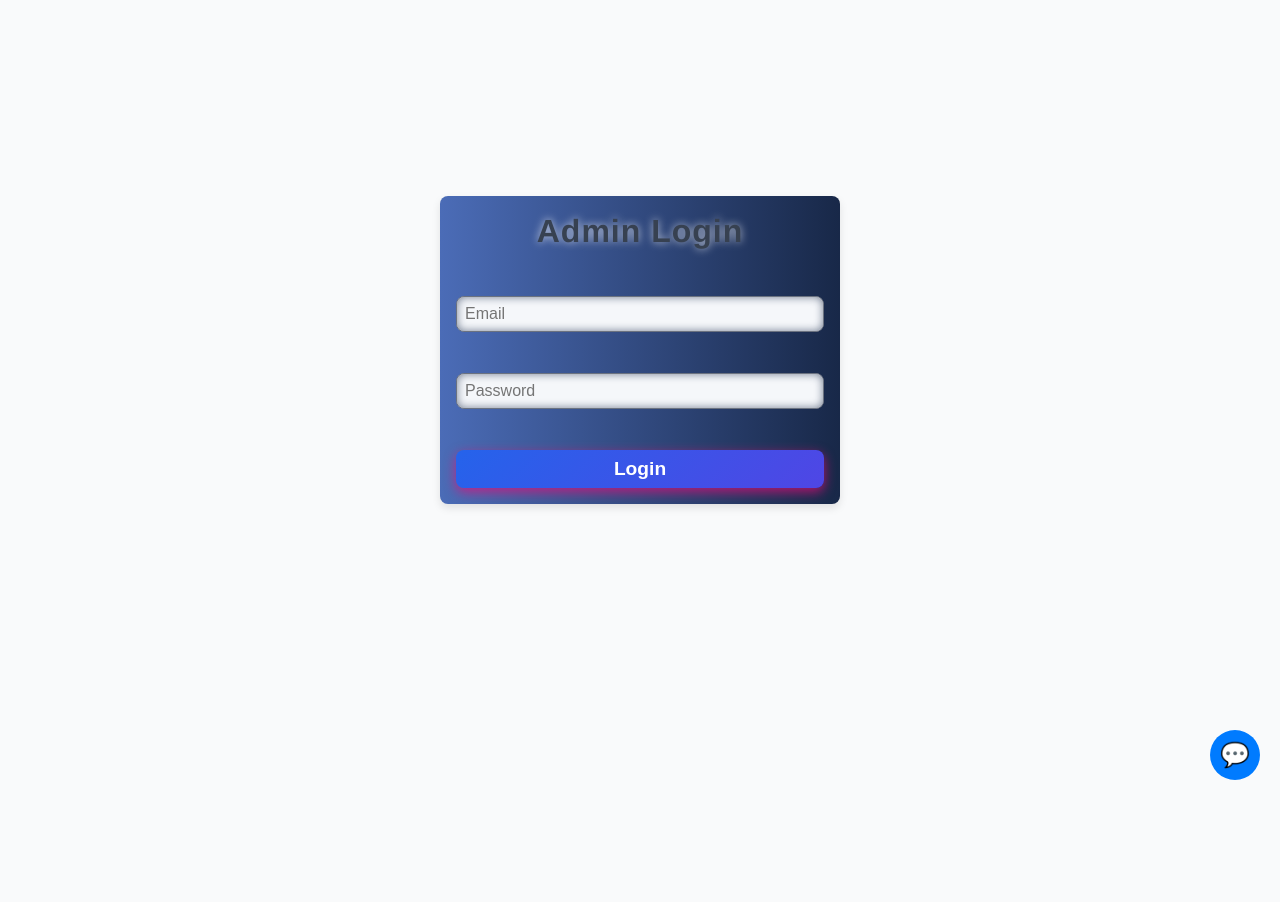
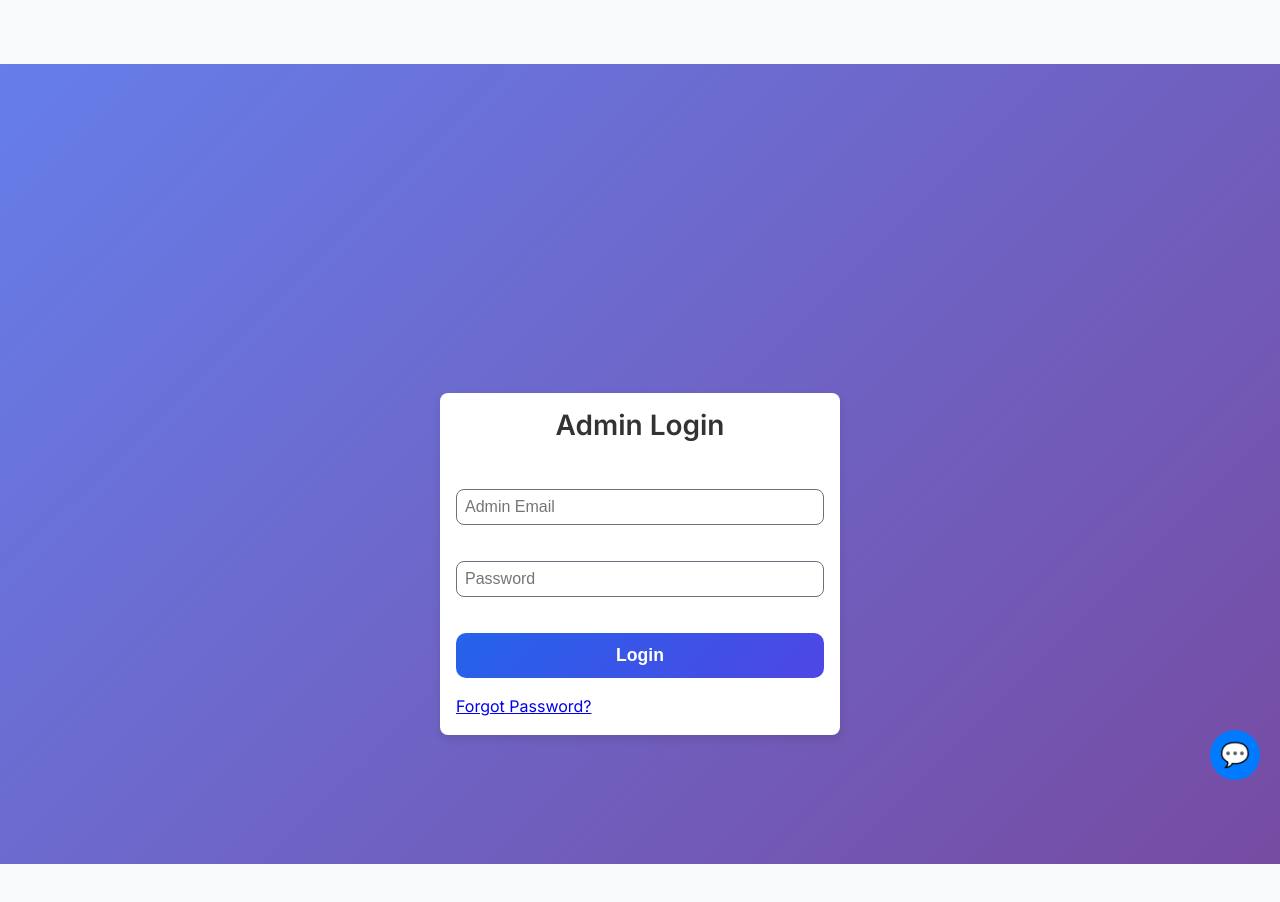
Before and after one commit to tareqfaiz/E-Commerce-Website, a React (Vite) app in the folder frontend/: page /admin/login in a window 1280 px wide. Shown: the top 902 px of the page. Before the commit the page ends 800 px from the top, so only its background shows below. Built offline with nearby package versions, Linux system fonts and the light colour scheme.

Commit message:
admin page routing restored, admin login funtionality restored. Customer login works normally.

```diff
--- a/frontend/package.json
+++ b/frontend/package.json
@@ -10,6 +10,7 @@
     "preview": "vite preview"
   },
   "dependencies": {
+    "jwt-decode": "^4.0.0",
     "react": "^19.1.0",
     "react-dom": "^19.1.0",
     "react-router-dom": "^6.14.1"
--- a/frontend/src/App.jsx
+++ b/frontend/src/App.jsx
@@ -1,5 +1,5 @@
 import React, { Suspense, lazy } from 'react';
-import { BrowserRouter as Router, Routes, Route, createRoutesFromElements } from 'react-router-dom';
+import { BrowserRouter as Router, Routes, Route } from 'react-router-dom';
 import Home from './pages/Home';
 import AdminProductForm from './pages/AdminProductForm';
 import Cart from './pages/Cart';
@@ -21,6 +21,7 @@ import AdminDatabaseManagement from './pages/AdminDatabaseManagement';
 import AdminProductEdit from './pages/AdminProductEdit';
 import AdminOrderEdit from './pages/AdminOrderEdit';
 import ProtectedRoute from './components/ProtectedRoute';
+import AdminRedirect from './components/AdminRedirect'; // Import the new component
 import { CartProvider } from './context/CartContext';
 import { PageProvider } from './context/PageContext';
 import Navbar from './components/Navbar';
@@ -39,22 +40,29 @@ function App() {
       <Router>
         <div style={{ display: 'flex', flexDirection: 'column', minHeight: '100vh' }}>
           <header className="app-header">
-            {/* Conditionally render Navbar based on route */}
             <Routes>
-              {/* Render AdminNavbar for admin routes except admin login */}
               <Route path="/admin/*" element={<AdminNavbar />} />
               <Route path="/admin/login" element={null} />
-              {/* Render Customer Navbar for other routes */}
               <Route path="*" element={<Navbar />} />
             </Routes>
           </header>
           <main className="app-main" style={{ flexGrow: 1, paddingBottom: '6rem', paddingTop: window.innerWidth <= 480 ? '56px' : '64px' }}>
             <Routes>
+              {/* Public Routes */}
               <Route path="/" element={<Home />} />
               <Route path="/products" element={<Products />} />
               <Route path="/cart" element={<Cart />} />
               <Route path="/login" element={<Login />} />
               <Route path="/register" element={<Register />} />
+
+              {/* Admin Routes */}
+              <Route path="/admin" element={<AdminRedirect />} />
+              <Route path="/admin/login" element={<AdminLogin />} />
+              <Route path="/admin/dashboard" element={
+                <ProtectedRoute adminOnly={true}>
+                  <AdminDashboard />
+                </ProtectedRoute>
+              } />
               <Route path="/admin/products/new" element={<AdminProductForm />} />
               <Route path="/admin/products/edit/:id" element={
                 <ProtectedRoute adminOnly={true}>
@@ -123,12 +131,8 @@ function App() {
                   <AdminContactRequests />
                 </ProtectedRoute>
               } />
-              <Route path="/admin/login" element={<AdminLogin />} />
-              <Route path="/admin/dashboard" element={
-                <ProtectedRoute adminOnly={true}>
-                  <AdminDashboard />
-                </ProtectedRoute>
-              } />
+
+              {/* User Protected Routes */}
               <Route path="/profile" element={
                 <ProtectedRoute>
                   <UserProfile />
@@ -148,14 +152,13 @@ function App() {
               } />
             </Routes>
           </main>
-          {/* Conditionally render Footer based on route */}
-          <Routes>
-            {/* Render AdminFooter for admin routes except admin login */}
-            <Route path="/admin/*" element={<AdminFooter />} />
-            <Route path="/admin/login" element={null} />
-            {/* Render Customer Footer for other routes */}
-            <Route path="*" element={<Footer />} />
-          </Routes>
+          <footer className="app-footer">
+            <Routes>
+              <Route path="/admin/*" element={<AdminFooter />} />
+              <Route path="/admin/login" element={null} />
+              <Route path="*" element={<Footer />} />
+            </Routes>
+          </footer>
           <Chatbot />
         </div>
       </Router>
--- a/frontend/src/components/AdminNavbar.jsx
+++ b/frontend/src/components/AdminNavbar.jsx
@@ -1,23 +1,28 @@
 import React from 'react';
 import { useAuth } from '../context/AuthContext';
-import { useNavigate } from 'react-router-dom';
+import { useNavigate, Link } from 'react-router-dom';
 import './AdminNavbar.css';
 
 function AdminNavbar() {
-  const { logout, user } = useAuth();
+  const { isAuthenticated, logout, user } = useAuth();
   const navigate = useNavigate();
+
+  // Check if the user is an admin
+  const isAdmin = user && user.isAdmin;
+
   const handleLogout = () => {
     logout();
-    if (user && user.isAdmin) {
-      navigate('/admin/login');
-    } else {
-      navigate('/');
-    }
+    navigate('/admin/login');
   };
+
+  // Render nothing if we are on the login page or if the user is not an authenticated admin
+  if (!isAuthenticated || !isAdmin) {
+    return null;
+  }
 
   return (
     <nav className="admin-navbar">
-      <button className="admin-navbar-home" onClick={() => window.location.href = '/admin/dashboard'}>Admin Home</button>
+      <Link to="/admin/dashboard" className="admin-navbar-home">Admin Home</Link>
       <div className="admin-navbar-right">
         <button className="admin-navbar-logout" onClick={handleLogout}>Logout</button>
       </div>
--- /dev/null
+++ b/frontend/src/components/AdminRedirect.jsx
@@ -0,0 +1,20 @@
+import React from 'react';
+import { Navigate } from 'react-router-dom';
+import { useAuth } from '../context/AuthContext';
+
+const AdminRedirect = () => {
+  const { isAuthenticated, user, loading } = useAuth();
+
+  if (loading) {
+    // You might want to show a loading spinner here
+    return <div>Loading...</div>;
+  }
+
+  if (isAuthenticated && user?.isAdmin) {
+    return <Navigate to="/admin/dashboard" replace />;
+  }
+
+  return <Navigate to="/admin/login" replace />;
+};
+
+export default AdminRedirect;
--- a/frontend/src/context/AuthContext.jsx
+++ b/frontend/src/context/AuthContext.jsx
@@ -1,107 +1,61 @@
 import React, { createContext, useContext, useState, useEffect, useCallback } from 'react';
 import API from '../services/api';
+import { jwtDecode } from "jwt-decode";
 
 const AuthContext = createContext();
 
 export const AuthProvider = ({ children }) => {
-  const [user, setUser] = useState(() => {
-    const storedUser = localStorage.getItem('user');
-    return storedUser ? JSON.parse(storedUser) : null;
-  });
+  const [user, setUser] = useState(null);
+  const [isAuthenticated, setIsAuthenticated] = useState(false);
+  const [loading, setLoading] = useState(true);
 
-  const [isAuthenticated, setIsAuthenticated] = useState(!!user);
-  const [loading, setLoading] = useState(false);
+  const logout = useCallback(() => {
+    setUser(null);
+    setIsAuthenticated(false);
+    localStorage.removeItem('user');
+    localStorage.removeItem('token');
+  }, []);
 
-  useEffect(() => {
-    setIsAuthenticated(!!user);
-  }, [user]);
-
-  const login = async (userData) => {
-    setLoading(true);
-    try {
-      if (userData) {
+  // This function is called when a user logs in successfully
+  const login = (userData) => {
+    const token = userData.token;
+    if (token) {
+        localStorage.setItem('token', token);
+        localStorage.setItem('user', JSON.stringify(userData));
         setUser(userData);
-        localStorage.setItem('user', JSON.stringify(userData));
-        setLoading(false);
-        return;
-      }
-      const token = localStorage.getItem('token');
-      if (token) {
-        try {
-          const response = await API.get('/users/profile', {
-            headers: { Authorization: `Bearer ${token}` },
-          });
-          const freshUserData = response.data;
-          setUser(freshUserData);
-          localStorage.setItem('user', JSON.stringify(freshUserData));
-        } catch (error) {
-          if (error.response && (error.response.status === 401 || error.response.status === 403)) {
-            logout();
-          }
-          setUser(null);
-          localStorage.removeItem('user');
-        }
-      } else {
-        setUser(null);
-        localStorage.removeItem('user');
-      }
-    } catch (error) {
-      setUser(null);
-      localStorage.removeItem('user');
+        setIsAuthenticated(true);
     }
-    setLoading(false);
   };
 
-  const logout = () => {
-    setUser(null);
-    localStorage.removeItem('user');
-    localStorage.removeItem('token');
-  };
-
-  // New function to refresh token
-  const refreshToken = useCallback(async () => {
-    try {
-      const response = await API.post('/auth/refresh-token', {}, {
-        headers: {
-          Authorization: `Bearer ${localStorage.getItem('token')}`,
-        },
-      });
-      if (response.status === 200 && response.data.token) {
-        localStorage.setItem('token', response.data.token);
-        return true;
-      }
-    } catch (error) {
-      logout();
-      return false;
-    }
-  }, []);
-
-  // Periodically refresh token every 10 minutes
+  // This function runs on initial page load to check for an existing session
   useEffect(() => {
-    const interval = setInterval(() => {
-      if (user) {
-        refreshToken();
-      }
-    }, 10 * 60 * 1000); // 10 minutes
-    return () => clearInterval(interval);
-  }, [user, refreshToken]);
-
-  useEffect(() => {
-    const token = localStorage.getItem('token');
-    if (token) {
-      try {
-        const decoded = JSON.parse(atob(token.split('.')[1]));
-        if (decoded.exp * 1000 < Date.now()) {
-          logout();
+    const verifyExistingSession = async () => {
+        const token = localStorage.getItem('token');
+        if (token) {
+            try {
+                const decoded = jwtDecode(token);
+                if (decoded.exp * 1000 < Date.now()) {
+                    logout();
+                } else {
+                    // If token is valid, trust the user data in local storage for initial render
+                    const storedUser = localStorage.getItem('user');
+                    if (storedUser) {
+                        const userData = JSON.parse(storedUser);
+                        setUser(userData);
+                        setIsAuthenticated(true);
+                    }
+                }
+            } catch (error) {
+                logout();
+            }
         }
-      } catch (error) {
-        logout();
-      }
-    }
-  }, []);
+        setLoading(false);
+    };
+    verifyExistingSession();
+  }, [logout]);
 
   return (
-    <AuthContext.Provider value={{ user, login, logout, isAuthenticated, loading, refreshToken }}>
+    <AuthContext.Provider value={{ user, login, logout, isAuthenticated, loading }}>
       {children}
     </AuthContext.Provider>
   );
--- a/frontend/src/pages/AdminLogin.css
+++ b/frontend/src/pages/AdminLogin.css
@@ -1,59 +1,69 @@
+.admin-login-container {
+  display: flex;
+  justify-content: center;
+  align-items: center;
+  min-height: 100vh;
+  background: linear-gradient(135deg, #667eea 0%, #764ba2 100%);
+  padding: 20px;
+}
+
 .form-container {
+  background: white;
+  padding: 40px;
+  border-radius: 10px;
+  box-shadow: 0 10px 25px rgba(0, 0, 0, 0.1);
+  width: 100%;
   max-width: 400px;
-  margin: 80px auto 40px;
-  padding: 40px 30px;
-  background: linear-gradient(90deg, #4b6cb7 0%, #182848 100%);
-  border-radius: 12px;
-  box-shadow: 0 12px 30px rgba(24, 40, 72, 0.8);
-  font-family: 'Helvetica Neue', Helvetica, Arial, sans-serif;
-  color: #e0e6f0;
-  user-select: none;
 }
 
 .form-container h2 {
+  text-align: center;
   margin-bottom: 30px;
-  font-weight: 700;
-  font-size: 2rem;
-  text-align: center;
-  letter-spacing: 1px;
-  text-shadow: 0 0 8px rgba(255, 255, 255, 0.7);
+  color: #333;
+  font-size: 28px;
+  font-weight: 600;
+}
+
+.form-group {
+  margin-bottom: 20px;
 }
 
 .form-input {
   width: 100%;
-  padding: 14px 18px;
-  margin-bottom: 25px;
-  border: none;
-  border-radius: 10px;
-  font-size: 1.1rem;
-  transition: box-shadow 0.3s ease;
-  box-shadow: inset 0 0 8px rgba(24, 40, 72, 0.6);
-  background-color: #f5f7fa;
-  color: #34495e;
+  padding: 12px 15px;
+  border: 1px solid #ddd;
+  border-radius: 5px;
+  font-size: 16px;
+  transition: border-color 0.3s ease;
 }
 
 .form-input:focus {
   outline: none;
-  box-shadow: 0 0 12px rgba(75, 108, 183, 0.9);
-  background-color: white;
+  border-color: #667eea;
 }
 
 .form-button {
   width: 100%;
-  padding: 14px 0;
-  background: linear-gradient(90deg, #ff6a00, #ee0979);
+  padding: 12px;
+  background-color: #667eea;
+  color: white;
   border: none;
-  border-radius: 10px;
-  color: white;
-  font-weight: 700;
-  font-size: 1.2rem;
+  border-radius: 5px;
+  font-size: 16px;
   cursor: pointer;
-  transition: background 0.3s ease, box-shadow 0.3s ease;
-  user-select: none;
-  box-shadow: 0 4px 12px rgba(238, 9, 121, 0.7);
+  transition: background-color 0.3s ease;
 }
 
-.form-button:hover {
-  background: linear-gradient(90deg, #ee0979, #ff6a00);
-  box-shadow: 0 0 16px rgba(238, 9, 121, 0.9);
+.form-button:hover:not(:disabled) {
+  background-color: #5a6fd8;
 }
+
+.form-button:disabled {
+  background-color: #cccccc;
+  cursor: not-allowed;
+}
+
+.form-button.loading {
+  background-color: #cccccc;
+  cursor: wait;
+}
--- a/frontend/src/pages/AdminLogin.jsx
+++ b/frontend/src/pages/AdminLogin.jsx
@@ -1,71 +1,103 @@
-import React, { useState } from 'react';
+import React, { useState, useEffect } from 'react';
 import { useNavigate } from 'react-router-dom';
-import * as api from '../api/api';
+import { adminLogin } from '../api/api';
 import { useAuth } from '../context/AuthContext';
 import Toast from '../components/Toast';
+import MessageModal from '../components/MessageModal';
 import './AdminLogin.css';
 
 function AdminLogin() {
   const [email, setEmail] = useState('');
   const [password, setPassword] = useState('');
   const [toastMessage, setToastMessage] = useState('');
-  const authContext = useAuth();
+  const [isLoading, setIsLoading] = useState(false);
+  const [showForgotPasswordModal, setShowForgotPasswordModal] = useState(false);
+  const { login, isAuthenticated, user, loading: authLoading } = useAuth();
   const navigate = useNavigate();
+
+  useEffect(() => {
+    if (!authLoading && isAuthenticated && user?.isAdmin) {
+      navigate('/admin/dashboard');
+    }
+  }, [isAuthenticated, user, authLoading, navigate]);
 
   const showToast = (message) => {
     setToastMessage(message);
   };
 
-  const handleLogin = async () => {
-    if (!email || !password) {
-      showToast('Please fill all fields');
-      return;
-    }
+  const handleLogin = async (e) => {
+    e.preventDefault();
+    setIsLoading(true);
     try {
-      const response = await api.adminLogin({ email, password });
+      const response = await adminLogin({ email, password });
       if (response.data && response.data.token) {
-        localStorage.setItem('token', response.data.token);
-        await authContext.login(response.data);
-        if (authContext.user && authContext.user.isAdmin) {
-          showToast('Admin logged in');
-          navigate('/admin/dashboard');
+        // Pass the user data directly to the context
+        login(response.data);
+        showToast('Admin login successful!');
+        // The useEffect will handle navigation
       } else {
-          showToast('Admin login failed: not an admin');
-        }
-      } else {
-        showToast('Admin login failed');
+        throw new Error(response.data.message || 'Login failed: Invalid credentials');
       }
     } catch (error) {
-      showToast('Admin login failed');
+      console.error('Admin login error:', error);
+      const errorMessage = error.response?.data?.message || error.message || 'Login failed: Server error';
+      showToast(errorMessage);
+    } finally {
+      setIsLoading(false);
     }
   };
 
-  React.useEffect(() => {
-    if (authContext.user && authContext.user.isAdmin) {
-      navigate('/admin/dashboard');
+  if (authLoading) {
+    return <div className="admin-login-container"><div>Loading...</div></div>;
   }
-  }, [authContext.user, navigate]);
 
   return (
-    <div className="form-container">
+    <>
+      <div className="admin-login-container">
+        <form className="form-container" onSubmit={handleLogin}>
           <h2>Admin Login</h2>
+          <div className="form-group">
             <input
               className="form-input"
               type="email"
-        placeholder="Email"
+              placeholder="Admin Email"
               value={email}
               onChange={e => setEmail(e.target.value)}
+              disabled={isLoading}
             />
+          </div>
+          <div className="form-group">
             <input
               className="form-input"
               type="password"
               placeholder="Password"
               value={password}
               onChange={e => setPassword(e.target.value)}
+              disabled={isLoading}
             />
-      <button className="form-button" onClick={handleLogin}>Login</button>
+          </div>
+          <button
+            type="submit"
+            className={`form-button ${isLoading ? 'loading' : ''}`}
+            disabled={isLoading}
+          >
+            {isLoading ? 'Logging in...' : 'Login'}
+          </button>
+          <div className="form-footer">
+            <a href="#" onClick={(e) => { e.preventDefault(); setShowForgotPasswordModal(true); }} className="forgot-password-link">
+                Forgot Password?
+            </a>
+          </div>
+        </form>
         <Toast message={toastMessage} onClose={() => setToastMessage('')} />
       </div>
+      <MessageModal
+        show={showForgotPasswordModal}
+        title="Password Reset"
+        message="Password reset functionality is not yet implemented. Please contact support for assistance."
+        onCancel={() => setShowForgotPasswordModal(false)}
+      />
+    </>
   );
 }
 
--- a/frontend/src/pages/Login.jsx
+++ b/frontend/src/pages/Login.jsx
@@ -1,81 +1,72 @@
 import React, { useState, useEffect } from 'react';
-import API, { loginUser } from '../services/api';
+import { loginUser } from '../services/api';
 import { GoogleLogin } from 'react-google-login';
 import FacebookLogin from 'react-facebook-login/dist/facebook-login-render-props';
 import { useAuth } from '../context/AuthContext';
 import { useNavigate } from 'react-router-dom';
 import Toast from '../components/Toast';
+import MessageModal from '../components/MessageModal';
 
 function Login() {
   const [email, setEmail] = useState('');
   const [password, setPassword] = useState('');
   const [error, setError] = useState('');
   const [toastMessage, setToastMessage] = useState('');
-  const [googleLoginAttempted, setGoogleLoginAttempted] = useState(false);
-  const authContext = useAuth();
+  const [showForgotPasswordModal, setShowForgotPasswordModal] = useState(false);
+  const { login, isAuthenticated, loading, user } = useAuth();
   const navigate = useNavigate();
 
   useEffect(() => {
-    if (authContext.isAuthenticated && !authContext.loading) {
+    if (isAuthenticated && !loading) {
+      if (user?.isAdmin) {
+        navigate('/admin/dashboard');
+      } else {
         navigate('/products');
       }
-  }, [authContext.isAuthenticated, authContext.loading, navigate]);
+    }
+  }, [isAuthenticated, loading, navigate, user]);
 
   const showToast = (message) => {
     setToastMessage(message);
   };
 
-  const handleLogin = async () => {
+  const handleLogin = async (e) => {
+    e.preventDefault();
     setError('');
     if (!email || !password) {
       setError('Please fill all fields');
       return;
     }
+    try {
       const res = await loginUser({ email, password });
-    if (res.success) {
-      localStorage.setItem('token', res.user.token);
-      await authContext.login(res.user);
-      showToast('Logged in');
-      const waitForAuth = () => {
-        return new Promise((resolve) => {
-          const interval = setInterval(() => {
-            if (authContext.isAuthenticated && !authContext.loading) {
-              clearInterval(interval);
-              resolve();
+      if (res.success && res.user) {
+        // Pass the user data directly to the context
+        login(res.user);
+        showToast('Logged in successfully!');
+        // The useEffect will handle navigation
+      } else {
+        throw new Error(res.error || 'Login failed: Invalid credentials');
       }
-          }, 50);
-        });
-      };
-      await waitForAuth();
-      navigate('/products');
-    } else {
-      showToast('Login failed');
+    } catch (err) {
+      setError(err.message || 'An error occurred during login.');
+      showToast(err.message || 'Login failed');
     }
   };
 
   const handleGoogleSuccess = (response) => {
-    setGoogleLoginAttempted(false);
     console.log('Google login success:', response);
-    // TODO: Send token to backend for verification and login
     showToast('Google login successful (token received)');
   };
 
   const handleGoogleFailure = (response) => {
-    setGoogleLoginAttempted(true);
     console.error('Google login failed:', response);
-    // Ignore errors caused by user closing popup or canceling login
-    if (response.error === 'popup_closed_by_user' || response.error === 'access_denied') {
-      setGoogleLoginAttempted(false);
-      return;
-    }
-    if (googleLoginAttempted) {
+    if (response.error !== 'popup_closed_by_user' && response.error !== 'access_denied') {
       showToast('Google login failed');
     }
   };
 
   const handleFacebookResponse = (response) => {
     console.log('Facebook login response:', response);
-    // TODO: Send token to backend for verification and login
     if (response.accessToken) {
       showToast('Facebook login successful (token received)');
     } else {
@@ -84,11 +75,13 @@ function Login() {
   };
 
   return (
-    <div className="form-container">
+    <>
+      <form className="form-container" onSubmit={handleLogin}>
         {error && <p className="form-error">{error}</p>}
         <input className="form-input" value={email} onChange={e => setEmail(e.target.value)} placeholder="Email" />
         <input className="form-input" value={password} onChange={e => setPassword(e.target.value)} type="password" placeholder="Password" />
-      <button className="form-button" onClick={handleLogin}>Login</button>
+        <button type="submit" className="form-button">Login</button>
+
         <div className="social-login">
             <GoogleLogin
                 clientId="YOUR_GOOGLE_CLIENT_ID"
@@ -97,7 +90,7 @@ function Login() {
                 onFailure={handleGoogleFailure}
                 cookiePolicy={'single_host_origin'}
                 render={renderProps => (
-            <button className="social-button google" onClick={() => { setGoogleLoginAttempted(true); renderProps.onClick(); }} disabled={renderProps.disabled}>
+                    <button type="button" className="social-button google" onClick={renderProps.onClick} disabled={renderProps.disabled}>
                     <img src="https://cdn.jsdelivr.net/npm/simple-icons@v7/icons/google.svg" alt="Google" className="social-icon" />
                     Login with Google
                     </button>
@@ -108,15 +101,27 @@ function Login() {
                 autoLoad={false}
                 callback={handleFacebookResponse}
                 render={renderProps => (
-            <button className="social-button facebook" onClick={renderProps.onClick}>
+                    <button type="button" className="social-button facebook" onClick={renderProps.onClick}>
                     <img src="https://cdn.jsdelivr.net/npm/simple-icons@v7/icons/facebook.svg" alt="Facebook" className="social-icon" />
                     Login with Facebook
                     </button>
                 )}
             />
         </div>
+        <div className="form-footer">
+            <a href="#" onClick={(e) => { e.preventDefault(); setShowForgotPasswordModal(true); }} className="forgot-password-link">
+                Forgot Password?
+            </a>
+        </div>
+      </form>
       <Toast message={toastMessage} onClose={() => setToastMessage('')} />
-    </div>
+      <MessageModal
+        show={showForgotPasswordModal}
+        title="Password Reset"
+        message="Password reset functionality is not yet implemented. Please contact support for assistance."
+        onCancel={() => setShowForgotPasswordModal(false)}
+      />
+    </>
   );
 }
 
```
Also changed, not shown: 2 other files (tests, documents, lock files or other folders). Lines whose indentation alone changed are shown as unchanged.
